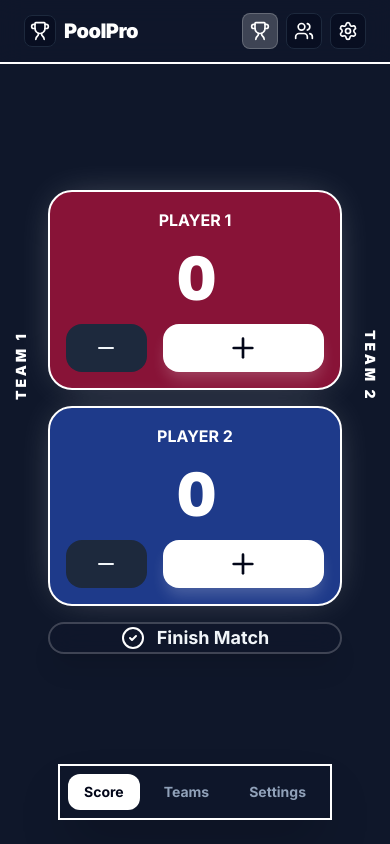
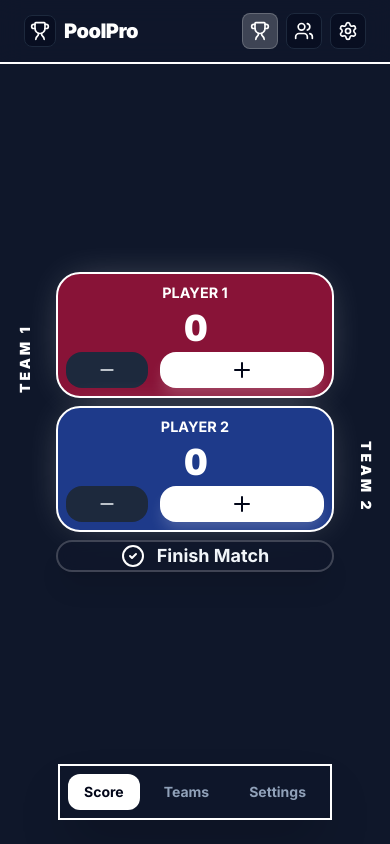
Before and after one commit to benjistealth/PoolPro, a React (Vite) app: page / in a window 390 px wide. Built offline with nearby package versions, Linux system fonts and the light colour scheme.

Commit message:
mobile screen adjustments again & again

```diff
--- a/src/App.tsx
+++ b/src/App.tsx
@@ -634,7 +634,7 @@ export default function App() {
       </nav>
 
       <main
-        className={`relative z-10 min-h-screen flex flex-col ${view === 'scoreboard' ? 'justify-center py-10 sm:py-20' : 'justify-start pt-32 pb-24'} px-2 sm:px-4 mx-auto w-full transition-all duration-500`}
+        className={`relative z-10 min-h-screen flex flex-col ${view === 'scoreboard' ? 'justify-center py-2 sm:py-20' : 'justify-start pt-32 pb-24'} px-2 sm:px-4 mx-auto w-full transition-all duration-500`}
         style={{ maxWidth: view === 'scoreboard' ? 'var(--gameplay-width)' : '896px' }}
       >
         <AnimatePresence mode="wait">
@@ -644,26 +644,32 @@ export default function App() {
               initial={{ opacity: 0, y: 20 }}
               animate={{ opacity: 1, y: 0 }}
               exit={{ opacity: 0, y: -20 }}
-              className="space-y-4 sm:space-y-8"
+              className="space-y-2 sm:space-y-8"
             >
               {/* Team Names Display (Vertical, Nudged up to align with scores) */}
               <div
-                className="fixed inset-y-0 left-0 flex items-center justify-center pointer-events-none z-0 -translate-y-12 overflow-hidden"
-                style={{ width: 'var(--sidebar-width)' }}
+                className="fixed inset-y-0 left-0 flex items-center justify-center pointer-events-none z-0 overflow-hidden"
+                style={{
+                  width: 'var(--sidebar-width)',
+                  transform: 'translateY(var(--team1-offset))'
+                }}
               >
                 <div
-                  className="text-[14px] sm:text-[32px] lg:text-[48px] font-black uppercase tracking-[0.2em] vertical-text rotate-180 h-full flex items-center justify-center"
+                  className="text-[14px] sm:text-[32px] lg:text-[48px] font-black uppercase tracking-[0.2em] vertical-text rotate-180 h-full flex items-center justify-center transition-transform duration-500"
                   style={{ color: player1.color }}
                 >
                   {team1Name}
                 </div>
               </div>
               <div
-                className="fixed inset-y-0 right-0 flex items-center justify-center pointer-events-none z-0 -translate-y-12 overflow-hidden"
-                style={{ width: 'var(--sidebar-width)' }}
+                className="fixed inset-y-0 right-0 flex items-center justify-center pointer-events-none z-0 overflow-hidden"
+                style={{
+                  width: 'var(--sidebar-width)',
+                  transform: 'translateY(var(--team2-offset))'
+                }}
               >
                 <div
-                  className="text-[14px] sm:text-[32px] lg:text-[48px] font-black uppercase tracking-[0.2em] vertical-text h-full flex items-center justify-center"
+                  className="text-[14px] sm:text-[32px] lg:text-[48px] font-black uppercase tracking-[0.2em] vertical-text h-full flex items-center justify-center transition-transform duration-500"
                   style={{ color: player2.color }}
                 >
                   {team2Name}
@@ -673,7 +679,7 @@ export default function App() {
               {/* Game Info Header */}
               {(isShotClockEnabled || isMatchClockEnabled) && (
                 <div
-                  className="flex items-center justify-center bg-slate-900/50 p-4 rounded-2xl border-2 transition-all duration-500"
+                  className="flex items-center justify-center bg-slate-900/50 p-2 sm:p-4 rounded-2xl border-2 transition-all duration-500"
                   style={{
                     borderImage: `linear-gradient(to right, ${player1.color} 50%, ${player2.color} 50%) 1`,
                     borderRadius: '1rem'
@@ -730,7 +736,7 @@ export default function App() {
               )}
 
               {/* Score Cards */}
-              <div className="grid grid-cols-1 md:grid-cols-2 gap-4 sm:gap-6">
+              <div className="grid grid-cols-1 md:grid-cols-2 gap-2 sm:gap-6">
                 {[player1, player2].map((p, idx) => (
                     <motion.div
                       key={p.id}
@@ -741,14 +747,14 @@ export default function App() {
                           resetTimer();
                         }
                       }}
-                      className="relative p-4 sm:p-8 rounded-3xl border-2 transition-all duration-500 cursor-pointer overflow-hidden shadow-2xl"
+                      className="relative p-2 sm:p-8 rounded-3xl border-2 transition-all duration-500 cursor-pointer overflow-hidden shadow-2xl"
                       style={{
                         borderColor: p.color,
                         backgroundColor: p.bgColor,
                         boxShadow: `0 0 40px -15px ${p.color}66`
                       }}
                     >
-                      <div className="flex flex-col items-center gap-4 sm:gap-6">
+                      <div className="flex flex-col items-center gap-1 sm:gap-6">
                       {isEditingNames ? (
                         <input
                           type="text"
@@ -758,36 +764,36 @@ export default function App() {
                           style={{ color: p.color }}
                         />
                       ) : (
-                        <h2 className="text-[1rem] sm:text-[1.8rem] font-bold uppercase truncate w-full text-center" style={{ color: p.color }}>
+                        <h2 className="text-[0.9rem] sm:text-[1.8rem] font-bold uppercase truncate w-full text-center" style={{ color: p.color }}>
                           {p.name}
                         </h2>
                       )}
 
                       <div className="relative group">
-                        <span className="text-6xl sm:text-9xl font-black tracking-tighter tabular-nums" style={{ color: p.color }}>
+                        <span className="text-4xl sm:text-9xl font-black tracking-tighter tabular-nums" style={{ color: p.color }}>
                           {p.score}
                         </span>
                       </div>
 
-                      <div className="flex items-center gap-4 w-full">
+                      <div className="flex items-center gap-3 w-full">
                         <button
                           onClick={() => decrementScore(p.id)}
-                          className="flex-1 h-12 sm:h-16 bg-slate-800 hover:bg-slate-700 rounded-2xl flex items-center justify-center transition-all active:scale-95"
+                          className="flex-1 h-9 sm:h-16 bg-slate-800 hover:bg-slate-700 rounded-2xl flex items-center justify-center transition-all active:scale-95"
                         >
-                          <Minus className="w-6 h-6" />
+                          <Minus className="w-5 h-5" />
                         </button>
                         <button
                           onClick={(e) => {
                             e.stopPropagation();
                             incrementScore(p.id);
                           }}
-                          className="flex-[2] h-12 sm:h-16 text-slate-950 rounded-2xl flex items-center justify-center transition-all active:scale-95 shadow-lg"
+                          className="flex-[2] h-9 sm:h-16 text-slate-950 rounded-2xl flex items-center justify-center transition-all active:scale-95 shadow-lg"
                           style={{
                             backgroundColor: p.color,
                             boxShadow: `0 10px 15px -3px ${p.color}33`
                           }}
                         >
-                          <Plus className="w-8 h-8 font-bold" />
+                          <Plus className="w-6 h-6 font-bold" />
                         </button>
                       </div>
                     </div>
--- a/src/index.css
+++ b/src/index.css
@@ -7,14 +7,27 @@
 }
 
 :root {
-  --sidebar-width: 40px;
-  --gameplay-width: calc(100vw - 80px);
+  --sidebar-width: 48px;
+  --gameplay-width: calc(100vw - 96px);
+  --team1-offset: -59px;
+  --team2-offset: 59px;
 }
 
 @media (min-width: 640px) {
   :root {
     --sidebar-width: 80px;
     --gameplay-width: calc(100vw - 160px);
+    --team1-offset: -105px;
+    --team2-offset: 105px;
+  }
+}
+
+@media (min-width: 768px) {
+  :root {
+    --sidebar-width: 80px;
+    --gameplay-width: calc(100vw - 160px);
+    --team1-offset: -40px;
+    --team2-offset: -40px;
   }
 }
 
@@ -22,6 +35,8 @@
   :root {
     --sidebar-width: 120px;
     --gameplay-width: min(900px, calc(100vw - 300px));
+    --team1-offset: -40px;
+    --team2-offset: -40px;
   }
 }
 
```
Also changed, not shown: 1 other file (tests, documents, lock files or other folders).
